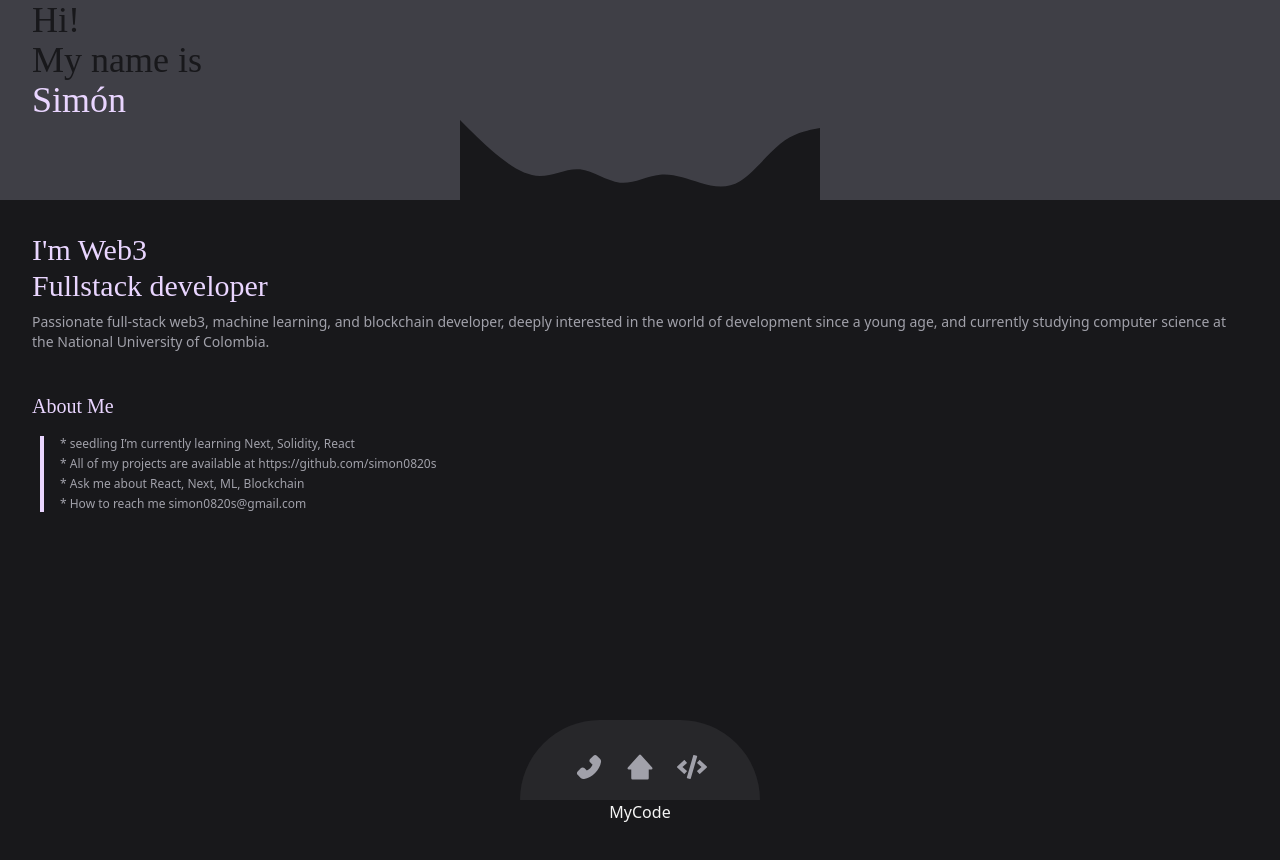
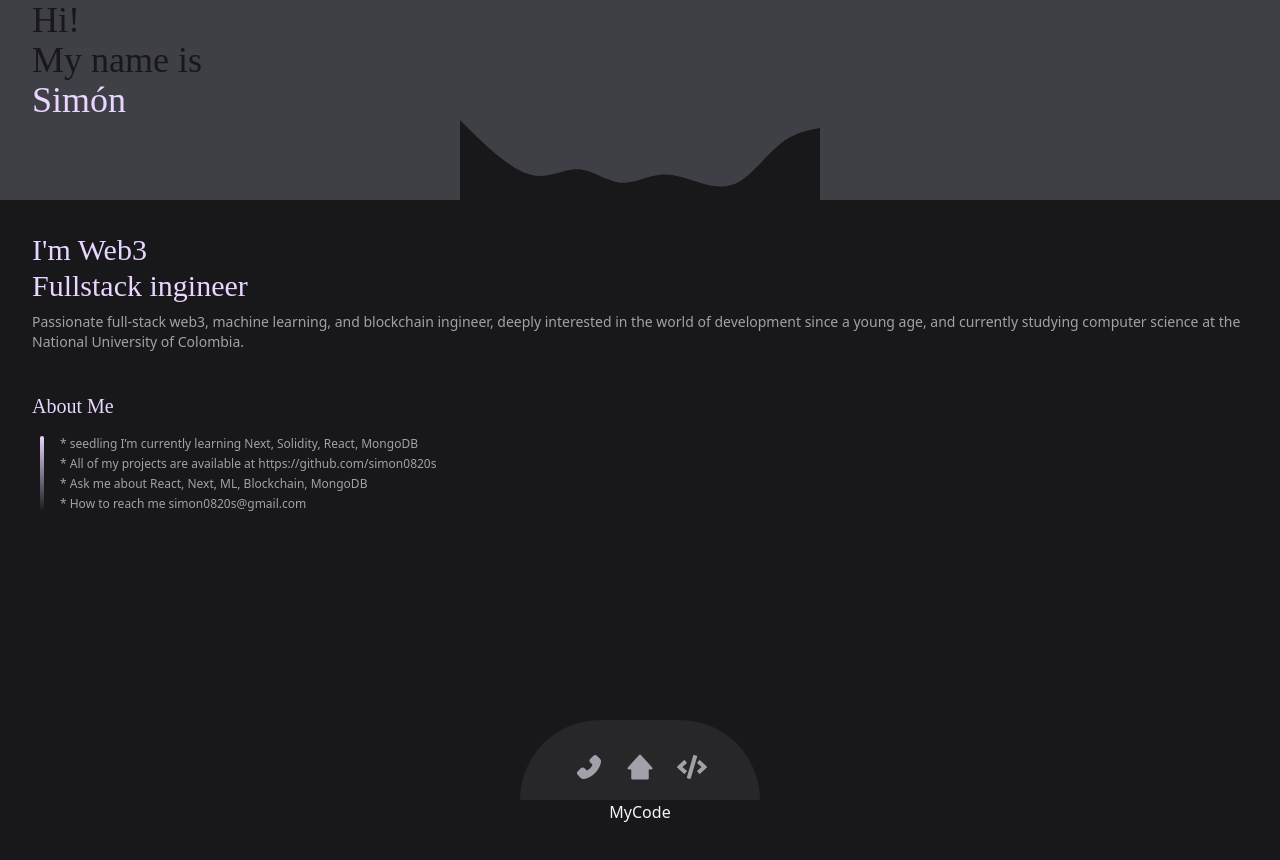
Before and after one commit to simon0820s/MyPersonalPage, a React (Vite) app: page / in a window 1280 px wide. Shown: the top 860 px of the page. Built offline with nearby package versions, Linux system fonts and the light colour scheme; a web font is replaced by a local one.

Commit message:
crepair span issue

```diff
--- a/src/sections/Hero.jsx
+++ b/src/sections/Hero.jsx
@@ -26,10 +26,10 @@ const Hero = () => {
         <article className="flex flex-col items-start gap-2 text-3xl text-purple-200">
           <div className="flex flex-col font-rubik">
             <h1>I'm Web3</h1>
-            <h1>Fullstack developer</h1>
+            <h1>Fullstack ingineer</h1>
           </div>
 
-          <p className="text-sm font-medium text-zinc-400">Passionate full-stack web3, machine learning, and blockchain developer, deeply interested in the world of development since a young age, and currently studying computer science at the National University of Colombia.
+          <p className="text-sm font-medium text-zinc-400">Passionate full-stack web3, machine learning, and blockchain ingineer, deeply interested in the world of development since a young age, and currently studying computer science at the National University of Colombia.
           </p>
         </article>
         <article className="flex flex-col items-start gap-4">
@@ -39,12 +39,12 @@ const Hero = () => {
               initial={{opacity: 0, y: 80, scale: 0.2}}
               animate={{opacity: 1, y: 0, scale: 1}}
               transition={{duraction: 0.3}}
-              className="w-1 bg-purple-200"></motion.span>
+              className="w-1 rounded-full bg-gradient-to-b from-purple-200"></motion.span>
             <ul className="flex flex-col gap-1 text-xs text-zinc-400">
-              <li>* seedling I’m currently learning Next, Solidity, React</li>
+              <li>* seedling I’m currently learning Next, Solidity, React, MongoDB</li>
               <li>* All of my projects are available at https://github.com/simon0820s
               </li>
-              <li>* Ask me about React, Next, ML, Blockchain</li>
+              <li>* Ask me about React, Next, ML, Blockchain, MongoDB</li>
               <li>* How to reach me simon0820s@gmail.com</li>
             </ul>
           </div>
```
